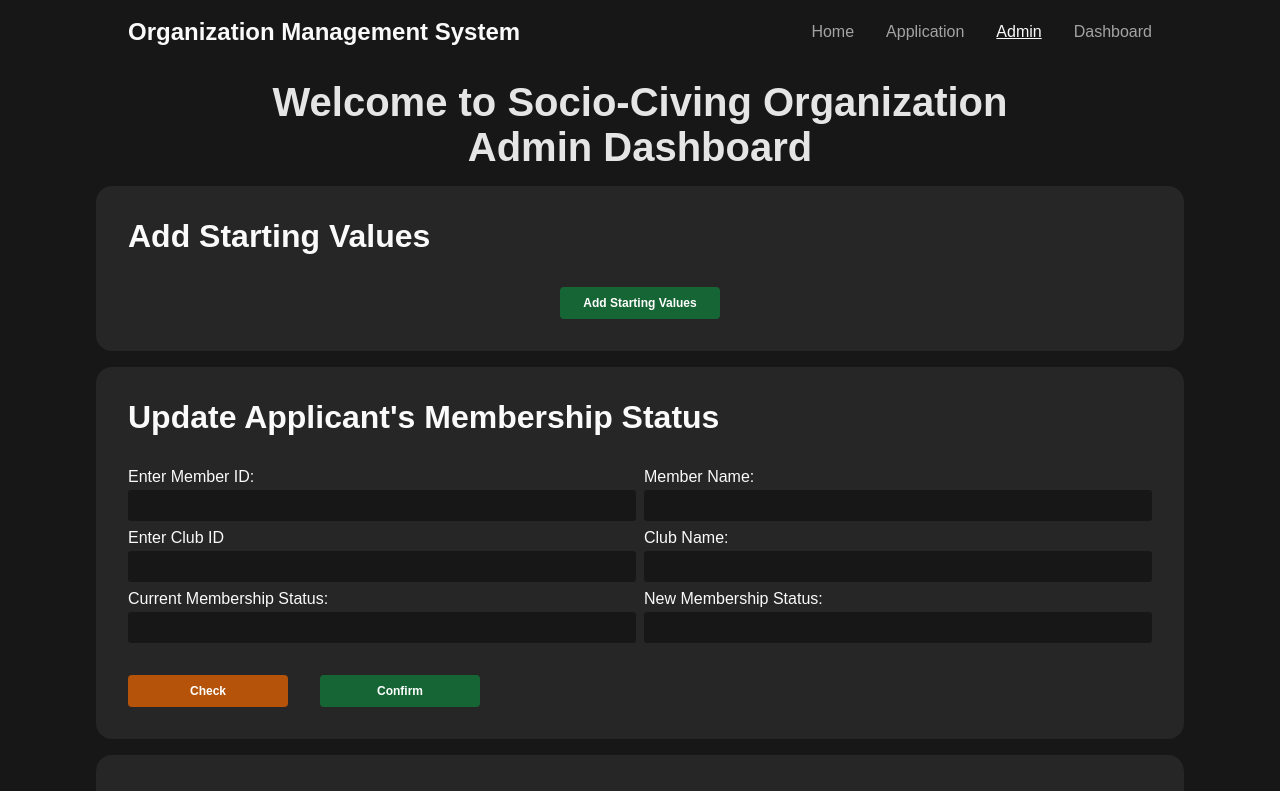
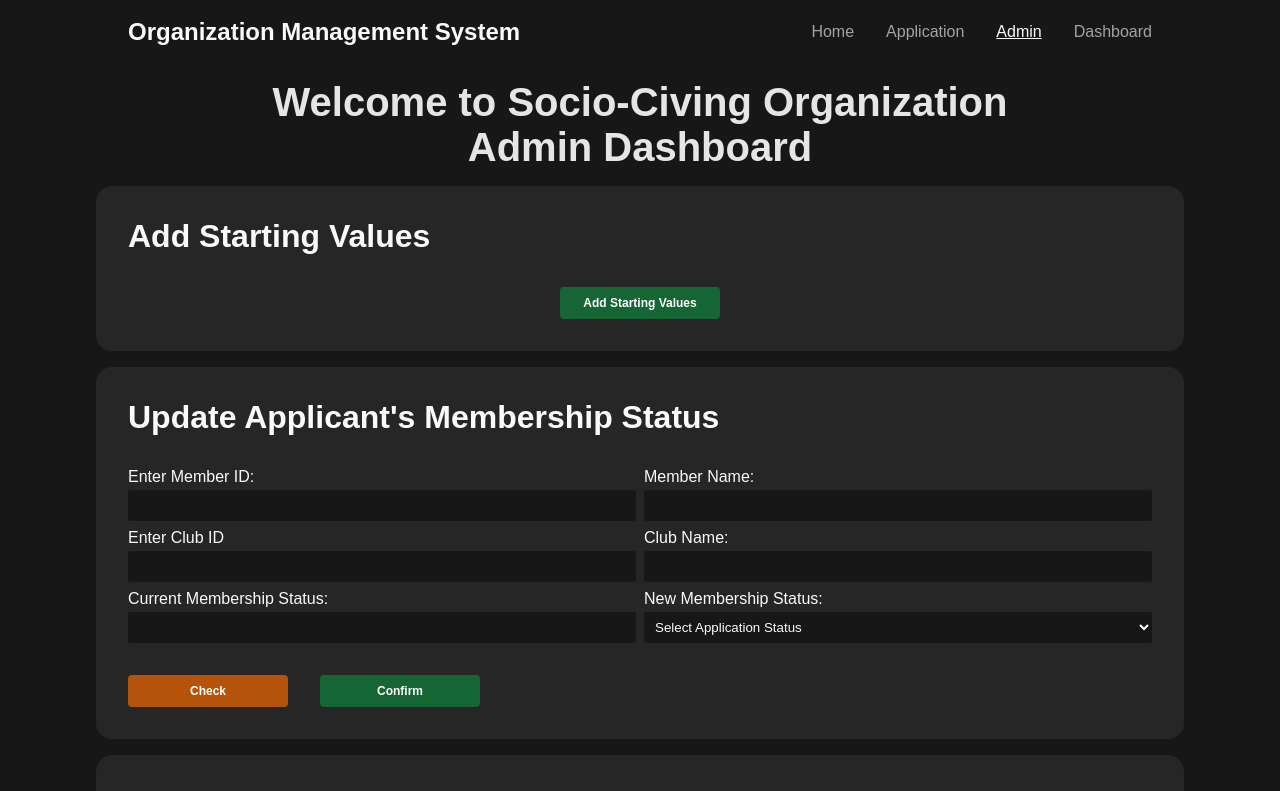
Before and after one commit to leonardporteria/organization-management-system, a React (Vite) app in the folder client/: page /admin in a window 1280 px wide. Shown: the top 791 px of the page. Built offline with nearby package versions, Linux system fonts and the light colour scheme; no server answers.

Commit message:
working update of application status

```diff
--- a/client/src/components/adminDashboard/AdminDashboard.jsx
+++ b/client/src/components/adminDashboard/AdminDashboard.jsx
@@ -31,7 +31,7 @@ const AdminDashboard = () => {
 
   // CHANGE APPLICANT'S MEMBERSHIP STATUS
   const [changeMemberName, setChangeMemberName] = useState('');
-  const [changeMembeID, setChangeMembeID] = useState('');
+  const [changeMemberID, setChangeMemberID] = useState('');
   const handleMemberIDChange = (event) => {
     const inputMemberId = event.target.value;
     const memberExists = memberData.some(
@@ -45,7 +45,7 @@ const AdminDashboard = () => {
       (member) => member.member_id === inputMemberId
     );
     setChangeMemberName(matchedMember.member_name);
-    setChangeMembeID(inputMemberId);
+    setChangeMemberID(inputMemberId);
     setChangeMemberStatus('');
   };
 
@@ -68,14 +68,42 @@ const AdminDashboard = () => {
     setChangeMemberStatus('');
   };
 
+  const [selectedMemberStatus, setSelectedMemberStatus] = useState('');
+  const handleMemberStatusChange = (e) => {
+    const memberStatus = e.target.value;
+    setSelectedMemberStatus(memberStatus);
+  };
+
   const [changeMemberStatus, setChangeMemberStatus] = useState('');
   const handleFindMemberStatus = async () => {
     const memberStatus = await getDataFromDatabase(
-      `/query/status/${changeMembeID}/${changeClubID}`
+      `/query/status/${changeMemberID}/${changeClubID}`
     );
     setChangeMemberStatus(memberStatus[0].application_status);
   };
-  const handleChangeMemberStatus = () => {};
+
+  const handleChangeMemberStatus = async (path, data) => {
+    console.log(path);
+    console.log(data);
+    const URL = 'http://localhost:5173/api' + path;
+
+    try {
+      const response = await fetch(URL, {
+        method: 'POST',
+        headers: {
+          'Content-Type': 'application/json',
+        },
+        body: JSON.stringify({ data: data }),
+      });
+
+      const res = await response.json();
+      console.log(res);
+      return res;
+    } catch (error) {
+      console.error(`Error in ${path}:`, error);
+      return null;
+    }
+  };
 
   useEffect(() => {
     const fetchData = async () => {
@@ -175,7 +203,21 @@ const AdminDashboard = () => {
           </label>
           <label>
             <p>New Membership Status:</p>
-            <input type='text' />
+            <select
+              value={selectedMemberStatus}
+              onChange={(e) => {
+                handleMemberStatusChange(e);
+              }}
+            >
+              <option value=''>Select Application Status</option>
+              <option value='Active'>Active</option>
+              <option value='Cancelled'>Cancelled</option>
+              <option value='Pending'>Pending</option>
+              <option value='Expired'>Expired</option>
+              <option value='Suspended'>Suspended</option>
+              <option value='Defaulted'>Defaulted</option>
+              <option value='Revoked'>Revoked</option>
+            </select>
           </label>
         </div>
 
@@ -188,7 +230,12 @@ const AdminDashboard = () => {
           </div>
           <div
             className='Admin__Button Admin__Update__Buttons__Confirm'
-            onClick={handleChangeMemberStatus}
+            onClick={() => {
+              handleChangeMemberStatus(
+                `/query/status/${changeMemberID}/${changeClubID}`,
+                selectedMemberStatus
+              );
+            }}
           >
             <h1>Confirm</h1>
           </div>
--- a/client/src/components/adminDashboard/AdminDashboard.scss
+++ b/client/src/components/adminDashboard/AdminDashboard.scss
@@ -58,6 +58,18 @@
   width: 100%;
   &__Form {
     grid-template-columns: repeat(2, 1fr);
+    > label {
+      > select {
+        cursor: pointer;
+        background-color: $neutral-900;
+        border: 0;
+        border-radius: 0.2rem;
+        font-family: 'Montserrat', sans-serif;
+        color: $neutral-50;
+        padding: 0.44rem;
+        min-width: 15rem;
+      }
+    }
   }
   &__Buttons {
     display: flex;
```
Also changed, not shown: 1 other file (tests, documents, lock files or other folders).
